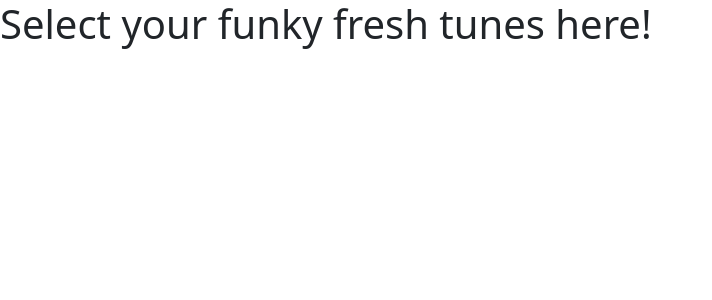
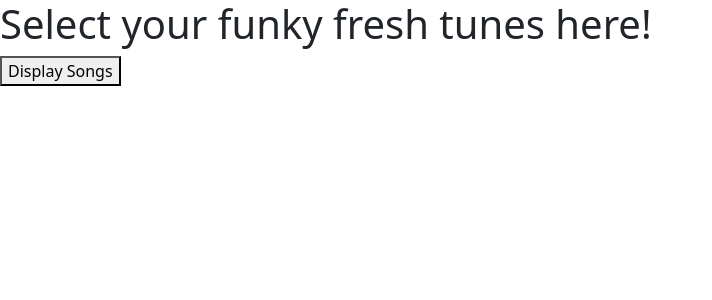
Before and after one commit to connor-hood/music_library, a React (Create React App) app: page / in a window 1280 px wide. Shown: the top 300 px of the page, without its empty margins (0-712 px from the left). Built offline with nearby package versions, Linux system fonts and the light colour scheme; no server answers.

Commit message:
started get all songs display method

```diff
--- a/package.json
+++ b/package.json
@@ -6,6 +6,7 @@
     "@testing-library/jest-dom": "^5.12.0",
     "@testing-library/react": "^11.2.7",
     "@testing-library/user-event": "^12.8.3",
+    "axios": "^0.21.1",
     "bootstrap": "^5.0.1",
     "react": "^17.0.2",
     "react-dom": "^17.0.2",
--- a/src/components/app.jsx
+++ b/src/components/app.jsx
@@ -1,10 +1,28 @@
 import React, {Component} from 'react';
+import axios from 'axios';
 
 class App extends Component {
-    state = {  }
+    state = {
+        songs: []
+     }
+
+    componentDidMount(){
+        this.getAllSongs();
+    }
+
+    async getAllSongs(){
+        let response = await axios.get('http://127.0.0.1:8000/music/');
+        this.setState({
+            songs: response.data
+        });
+    }
+
     render() {
         return (
+            <div>
             <h1>Select your funky fresh tunes here!</h1>
+            <button type="submit" onClick={this.getAllSongs()}>Display Songs</button>
+            </div>
          );
     }
 }
```
Also changed, not shown: 1 other file (tests, documents, lock files or other folders).
